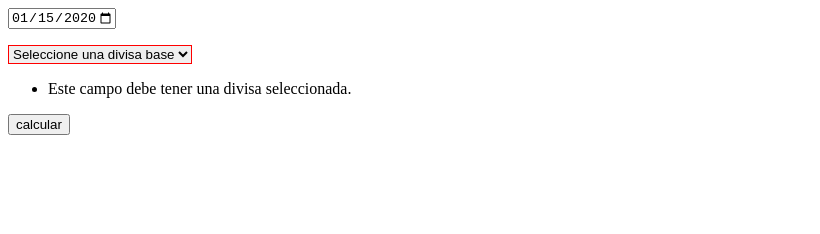
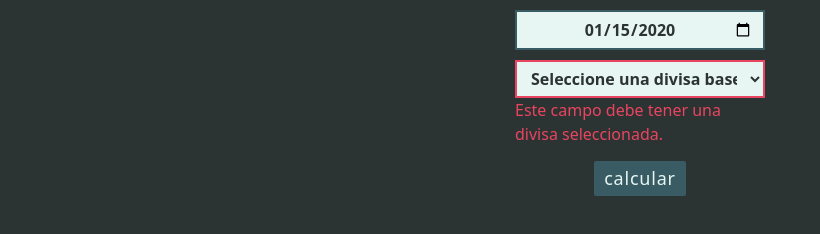
Before and after one commit to Juni-p/exchange-app, a website: page index.html in a window 1280 px wide. Both pictures are taken after typing "2020-01-15" into the empty fields and a click on the input "calcular". Shown: the whole page, without its empty margins (0-820 px from the left). Drawn offline with Linux system fonts and the light colour scheme; no server answers.

Commit message:
agrega estilos

```diff
--- a/index.html
+++ b/index.html
@@ -6,17 +6,18 @@
   <meta http-equiv="X-UA-Compatible" content="IE=edge">
   <meta name="viewport" content="width=device-width, initial-scale=1.0">
   <title>Exchange</title>
-  <link rel="stylesheet" href="src/index.css">
+  <link rel="stylesheet" href="src/css/reset.css">
+  <link rel="stylesheet" href="src/css/index.css">
 </head>
 
 <body>
   <form id="divisas" name="divisas">
     <div>
-      <input id="fecha" name="fecha" type="date" min="1999-01-01">
+      <input id="fecha" name="fecha" type="date" min="1999-01-01" class="input">
       <ul class="errores"></ul>
     </div>
     <div>
-      <select name="divisa-base" id="base">
+      <select name="divisa-base" id="base" class="input">
         <option value="0">Seleccione una divisa base</option>
       </select>
       <ul class="errores"></ul>
--- /dev/null
+++ b/src/css/index.css
@@ -0,0 +1,59 @@
+body {
+  background-color: #2c3333;
+  font-family: system-ui, -apple-system, BlinkMacSystemFont, "Segoe UI", Roboto,
+    Oxygen, Ubuntu, Cantarell, "Open Sans", "Helvetica Neue", sans-serif;
+}
+#divisas {
+  width: 250px;
+  margin: 0 auto;
+  display: flex;
+  flex-direction: column;
+  align-items: center;
+}
+.input {
+  font-family: system-ui, -apple-system, BlinkMacSystemFont, "Segoe UI", Roboto,
+    Oxygen, Ubuntu, Cantarell, "Open Sans", "Helvetica Neue", sans-serif;
+  font-weight: bold;
+  color: #2c3333;
+  text-align: center;
+  background-color: #e7f6f2;
+  width: 250px;
+  border: 2.5px solid #395b64;
+  padding: 5px 10px;
+  margin-top: 10px;
+  outline: none;
+}
+#calcular {
+  margin-top: 15px;
+  padding: 4px 10px;
+  background-color: #395b64;
+  border: none;
+  border-radius: 2px;
+  color: #e7f6f2;
+  font-size: 18px;
+  letter-spacing: 0.8px;
+}
+#calcular:hover {
+  cursor: pointer;
+  filter: brightness(1.2);
+}
+ul {
+  list-style-type: none;
+  padding: 0;
+}
+.contenedor {
+  margin-top: 10px;
+}
+.item-divisa {
+  font-size: 18px;
+  width: 230px;
+  border-bottom: 1px solid #e7f6f2;
+  color: #e7f6f2;
+  margin-bottom: 5px;
+}
+.error {
+  border-color: #e94560;
+}
+.item-error {
+  color: #e94560;
+}
--- /dev/null
+++ b/src/css/reset.css
@@ -0,0 +1,50 @@
+*,
+*::before,
+*::after {
+  box-sizing: border-box;
+}
+
+* {
+  margin: 0;
+}
+
+html,
+body {
+  height: 100%;
+}
+
+body {
+  line-height: 1.5;
+  -webkit-font-smoothing: antialiased;
+}
+
+img,
+picture,
+video,
+canvas,
+svg {
+  display: block;
+  max-width: 100%;
+}
+
+input,
+button,
+textarea,
+select {
+  font: inherit;
+}
+
+p,
+h1,
+h2,
+h3,
+h4,
+h5,
+h6 {
+  overflow-wrap: break-word;
+}
+
+#root,
+#__next {
+  isolation: isolate;
+}
--- a/src/index.css
+++ /dev/null
@@ -1,3 +0,0 @@
-.error {
-  border: 1px solid red;
-}
--- a/src/index.js
+++ b/src/index.js
@@ -50,6 +50,7 @@ function obtenerDivisas() {
 
 function crearItemLista(divisa, valor) {
   const $item = document.createElement("li");
+  $item.classList.add("item-divisa");
   $item.textContent = `${divisa}: ${valor}`;
   document.querySelector("#lista").appendChild($item);
 }
@@ -115,6 +116,7 @@ function manejarErrores(errores) {
       document.divisas[llave].classList.add("error");
 
       const $error = document.createElement("li");
+      $error.classList.add("item-error");
       $error.textContent = error;
 
       $errores[index].appendChild($error);
```
